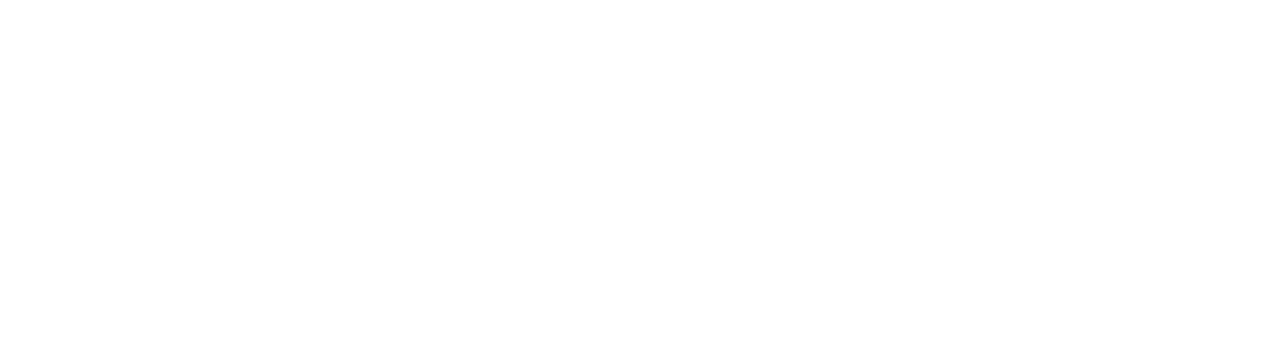
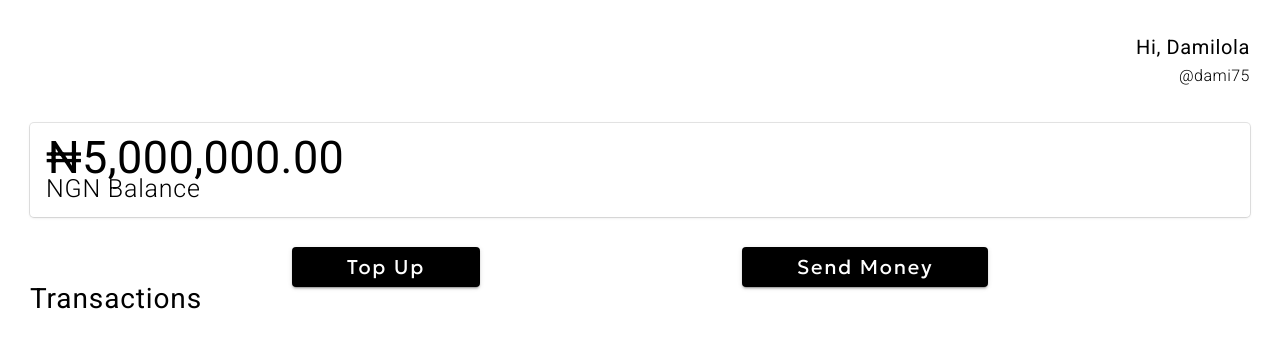
Before and after one commit to Alfred-Onuada/p2p-frontend, an Angular app: page /profile in a window 1280 px wide. Before the commit this address led to /. Shown: the top 348 px of the page. Built offline with nearby package versions, Linux system fonts and the light colour scheme.

Commit message:
built profile component, now adding required modals

```diff
--- a/src/app/app-routing.module.ts
+++ b/src/app/app-routing.module.ts
@@ -1,10 +1,12 @@
 import { NgModule } from '@angular/core';
 import { RouterModule, Routes } from '@angular/router';
 import { HomeComponent } from './home/home.component';
+import { ProfileComponent } from './profile/profile.component';
 
 const routes: Routes = [
   { path: '', component: HomeComponent },
-  { path: 'home', redirectTo: '', pathMatch: 'full' }
+  { path: 'home', redirectTo: '', pathMatch: 'full' },
+  { path: 'profile', component: ProfileComponent }
 ];
 
 @NgModule({
--- a/src/app/home/home.component.html
+++ b/src/app/home/home.component.html
@@ -9,7 +9,7 @@
   </h1>
 
   <div class="cta-btns">
-  <button mat-raised-button class="btn">Log In</button>
-  <button mat-raised-button class="btn">Register</button>
+    <button mat-raised-button class="btn">Log In</button>
+    <button mat-raised-button class="btn">Register</button>
   </div>
 </div>
--- /dev/null
+++ b/src/app/profile/profile.component.css
@@ -0,0 +1,62 @@
+.container {
+  padding: 15px 30px 0px 30px;
+}
+
+.header {
+  padding: 15px 0px;
+  margin-bottom: 20px;
+  display: flex;
+  flex-direction: column;
+  align-items: flex-end;
+}
+
+.greeting {
+  font-weight: 400;
+  font-size: 20px;
+  margin: 5px 0px;
+  text-transform: capitalize;
+}
+
+.username {
+  font-weight: 300;
+  font-size: 16px;
+  margin: 0px;
+}
+
+.card {
+  box-shadow: 0 1px 3px 0 rgba(0, 0, 0, 0.1), 0 0 0 1px rgba(0, 0, 0, 0.1);
+}
+
+.balance {
+  margin: 5px 0px;
+  font-size: 45px;
+  font-weight: 400;
+}
+
+.balance-text {
+  font-size: 25px;
+  font-weight: 300;
+  margin: 0px;
+}
+
+.cta-btns {
+  display: flex;
+  width: 100%;
+  flex-direction: row;
+  justify-content: space-evenly;
+  margin-top: 30px;
+}
+
+.btn {
+  height: 40px;
+  padding: 5px 55px;
+  width: fit-content;
+  font-size: 20px;
+  color: white !important;
+  background-color: black !important;
+}
+
+.transaction-text {
+  font-size: 28px;
+  font-weight: 400;
+}
--- /dev/null
+++ b/src/app/profile/profile.component.html
@@ -0,0 +1,22 @@
+<div class="container">
+  <div class="header">
+    <h4 class="greeting">Hi, {{ firstName }}</h4>
+    <h4 class="username">@dami75</h4>
+  </div>
+
+  <mat-card class="card">
+    <mat-card-content>
+      <h3 class="balance">{{ balance | currency:'₦' }}</h3>
+      <h4 class="balance-text">NGN Balance</h4>
+    </mat-card-content>
+  </mat-card>
+
+  <div class="cta-btns">
+    <button mat-raised-button class="btn">Top Up</button>
+    <button mat-raised-button class="btn">Send Money</button>
+  </div>
+
+  <div class="transactions">
+    <h4 class="transaction-text">Transactions</h4>
+  </div>
+</div>
--- /dev/null
+++ b/src/app/profile/profile.component.ts
@@ -0,0 +1,16 @@
+import { CommonModule } from '@angular/common';
+import { Component } from '@angular/core';
+import { MatButtonModule } from '@angular/material/button';
+import { MatCardModule } from '@angular/material/card';
+
+@Component({
+  standalone: true,
+  selector: 'app-profile',
+  templateUrl: './profile.component.html',
+  styleUrls: ['./profile.component.css'],
+  imports: [CommonModule, MatCardModule, MatButtonModule]
+})
+export class ProfileComponent {
+  balance: number = 5000000;
+  firstName: string = "damilola"
+}
```
